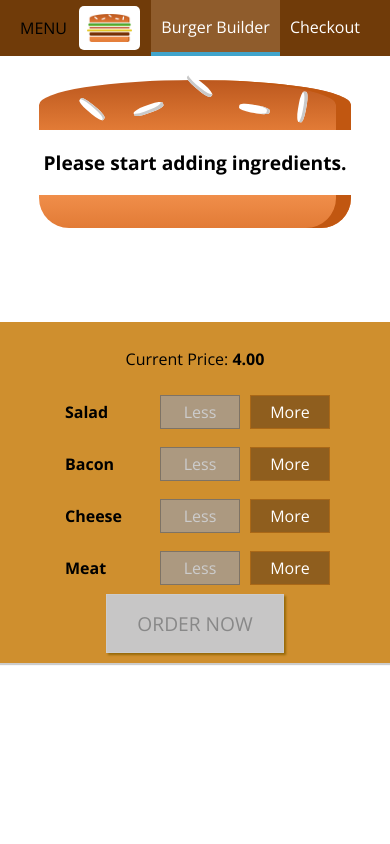
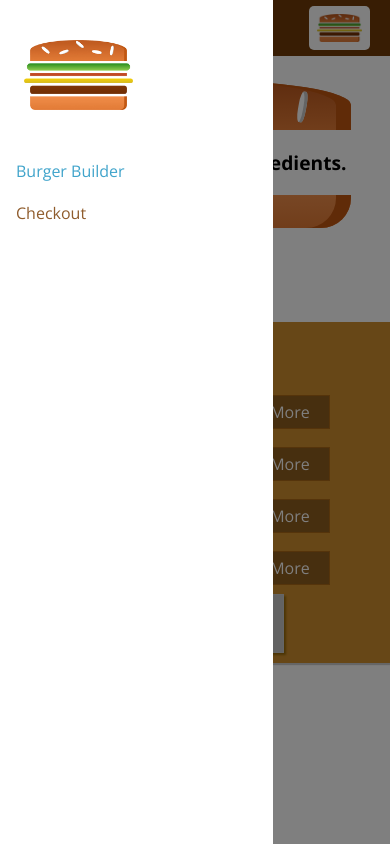
Before and after one commit to xmyLydia/React, a React app in the folder my-app/: page / in a window 390 px wide. Built offline with nearby package versions, Linux system fonts and the light colour scheme.

Commit message:
css styling for mobile

```diff
--- a/my-app/src/components/Layout/Layout.js
+++ b/my-app/src/components/Layout/Layout.js
@@ -1,15 +1,27 @@
-import React from 'react';
+import React, { Component } from 'react';
 import Aux from '../../hoc/Auxiliary';
 import classes from '../Layout/Layout.module.css';
 import Toolbar from '../Navigation/Toolbar/Toolbar';
+import SideDrawer from '../Navigation/SideDrawer/SideDrawer';
 
-const layout = (props) => (
-    <Aux>
-        <Toolbar />
-        <main className={classes.Content}>
-            {props.children}
-        </main>
-    </Aux>
-);
+class Layout extends Component  {
+    state={
+        showSideDrawer: true
+    }
+    sideDrawerClosedHandler=()=>{
+        this.setState({showSideDrawer: false});
+    }
+    render(){
+        return (<Aux>
+            <Toolbar />
+            <SideDrawer open={this.state.showSideDrawer} closed={this.sideDrawerClosedHandler}/>
+            <main className={classes.Content}>
+                {this.props.children}
+            </main>
+        </Aux>
+        );
+    }
 
-export default layout;
+};
+
+export default Layout;
--- a/my-app/src/components/Logo/Logo.js
+++ b/my-app/src/components/Logo/Logo.js
@@ -3,7 +3,7 @@
 import classes from './Logo.module.css';
 
 const logo = (props) => (
-    <div className={classes.Logo}>
+    <div className={classes.Logo} style={{height:props.height}}>
         <img src={burgerLogo} alt="MyBurger" />
     </div>
 );
--- a/my-app/src/components/Logo/Logo.module.css
+++ b/my-app/src/components/Logo/Logo.module.css
@@ -1,7 +1,7 @@
 .Logo{
     background-color: white;
     padding: 8px;
-    height: 80%;
+    height: 100%;
     box-sizing: border-box;
     border-radius: 5px;
 }
--- a/my-app/src/components/Navigation/NavigationItems/NavigationItem/NavigationItem.module.css
+++ b/my-app/src/components/Navigation/NavigationItems/NavigationItem/NavigationItem.module.css
@@ -1,19 +1,39 @@
+.NavigationItem{
+    margin: 10px 0;
+    box-sizing: border-box;
+    display: block;
+    width: 100%;
+}
+
+.NavigationItem a{
+    color: #8f5c2c;
+    text-decoration: none;
+    width: 100%;
+    box-sizing: border-box;
+    display: block;
+}
+
+.NavigationItem a:hover,
+.NavigationItem a:active,
+.NavigationItem a.active{
+
+    color: #40a4cb;
+}
+
+@media(min-width: 500px){
     .NavigationItem{
         margin: 0;
-    box-sizing: border-box;
         display: flex;
         height: 100%;
+        width: auto;
         align-items: center;
     }
 
     .NavigationItem a{
         color: white;
-    text-decoration: none;
         height: 100%;
         padding: 16px 10px;
         border-bottom: 4px solid transparent;
-    box-sizing: border-box;
-    display: block;
     }
 
     .NavigationItem a:hover,
@@ -23,3 +43,4 @@
         border-bottom: 4px solid #40a4cb;
         color: white;
     }
+}
--- a/my-app/src/components/Navigation/NavigationItems/NavigationItems.module.css
+++ b/my-app/src/components/Navigation/NavigationItems/NavigationItems.module.css
@@ -4,5 +4,12 @@
     list-style: none;
     display: flex;
     align-items: center;
+    flex-flow:column;
     height: 100%;
 }
+
+@media(min-width:500px){
+    .NavigationItems{
+        flex-flow:  row;
+    }
+}
--- /dev/null
+++ b/my-app/src/components/Navigation/SideDrawer/SideDrawer.js
@@ -0,0 +1,28 @@
+import React from 'react';
+import Logo from '../../Logo/Logo';
+import NavigationItems from '../NavigationItems/NavigationItems';
+import classes from './SideDrawer.module.css';
+import BackDrop from '../../UI/Backdrop/Backdrop';
+import Aux from '../../../hoc/Auxiliary';
+
+const sideDrawer = (props) => {
+    let attachedClasses = [classes.SideDrawer, classes.Close];
+    if(props.open){
+        attachedClasses = [classes.SideDrawer, classes.Open];
+    }
+    return (
+        <Aux>
+            <BackDrop show={props.open} clicked={props.closed} />
+            <div className={attachedClasses.join(' ')}>
+                <div className={classes.Logo}>
+                    <Logo />
+                </div>
+                <nav>
+                    <NavigationItems />
+                </nav>
+            </div>
+        </Aux>
+    );
+};
+
+export default sideDrawer;
--- /dev/null
+++ b/my-app/src/components/Navigation/SideDrawer/SideDrawer.module.css
@@ -0,0 +1,29 @@
+.SideDrawer{
+    position: fixed;
+    width: 280px;
+    max-width: 70%;
+    height: 100%;
+    left: 0;
+    top: 0;
+    z-index: 200;
+    background-color: white;
+    padding:  32px 16px;
+    box-sizing: border-box;
+    transition: transform 0.3s ease-out;
+}
+
+@media(min-width: 500px){
+    .SideDrawer{
+        display: none;
+    }
+}
+.Open{
+    transform: translateX(0);
+}
+.Close{
+    transform: translateX(-100%);
+}
+.Logo{
+    height: 11%;
+    margin-bottom: 32px;
+}
--- a/my-app/src/components/Navigation/Toolbar/Toolbar.js
+++ b/my-app/src/components/Navigation/Toolbar/Toolbar.js
@@ -6,8 +6,10 @@
 const toolbar = (props) => (
     <header className={classes.Toolbar}>
         <div>MENU</div>
-        <Logo></Logo>
-        <nav>
+        <div className={classes.Logo}>
+        <Logo  ></Logo>
+        </div>
+        <nav className={classes.DesktopOnly}>
             <NavigationItems/>
         </nav>
     </header>
--- a/my-app/src/components/Navigation/Toolbar/Toolbar.module.css
+++ b/my-app/src/components/Navigation/Toolbar/Toolbar.module.css
@@ -17,3 +17,12 @@
     height: 100%;
 
 }
+.Logo{
+    height: 80%;
+}
+
+@media(max-width: 499px){
+    .DesktopOnly{
+        display: none;
+    }
+}
```
Lines whose indentation alone changed are shown as unchanged.
